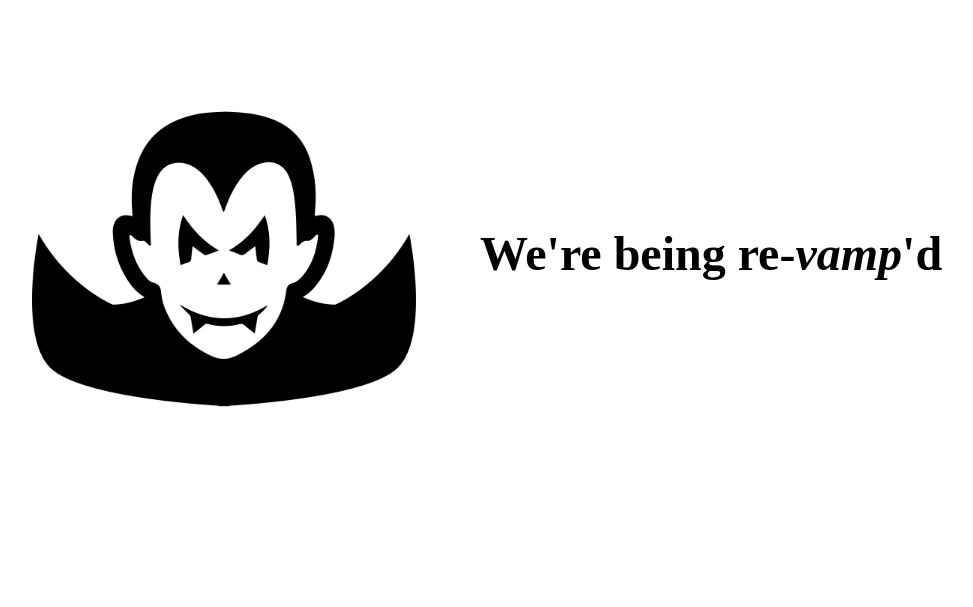
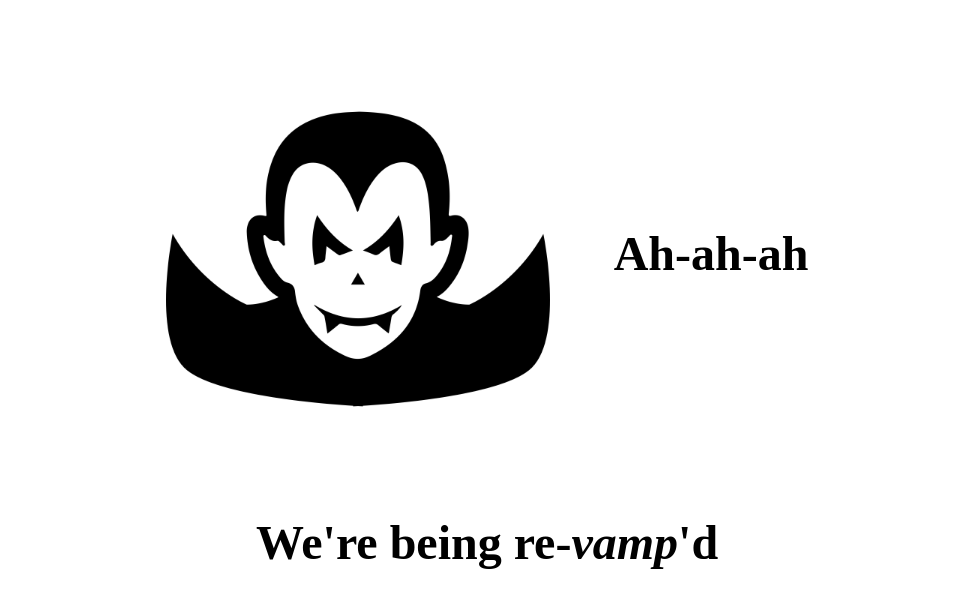
Before and after one commit to RobinKnipe/rkd2, a plain HTML site: page index.html in a window 1280 px wide. Shown: the part 125-732 px from the top of the page, without its empty margins (153-1126 px from the left). Drawn offline with Linux system fonts and the light colour scheme.

Commit message:
Having a laugh

```diff
--- a/index.html
+++ b/index.html
@@ -2,7 +2,7 @@
 <html lang="en">
 <head>
     <meta charset="UTF-8">
-    <title>RK'd</title>
+    <title>Rk'd</title>
     <style>
         body {
             background: white;
@@ -33,6 +33,6 @@
     </style>
 </head>
 <body>
-    <h1><img src="assets/images/vamp.png" height="512" width="512">We're being re-<span>vamp</span>'d</h1>
+    <h1><img src="assets/images/vamp.png" height="512" width="512">Ah-ah-ah<br/>We're being re-<span>vamp</span>'d</h1>
 </body>
 </html>
```
